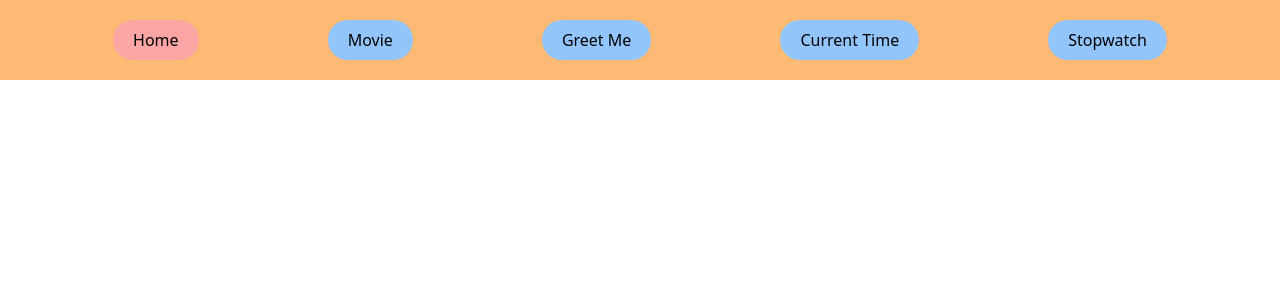
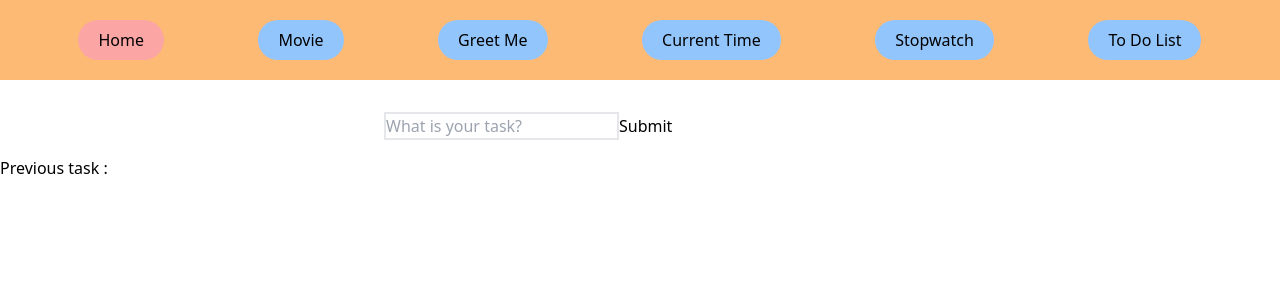
Before and after one commit to AfifJ/learn-react-basic, a React (Vite) app: page /to-do-list in a window 1280 px wide. Shown: the top 300 px of the page. Built offline with nearby package versions, Linux system fonts and the light colour scheme.

Commit message:
:rocket: : new to do list for learning

```diff
--- a/src/App.jsx
+++ b/src/App.jsx
@@ -1,40 +1,36 @@
 import React, { useState } from "react";
-import { BrowserRouter as Router, Routes, Route, NavLink } from "react-router-dom";
-import { MovieSearch, Home, GreetMe, Stopwatch, CurrentTime } from "./pages";
-
+import {
+  BrowserRouter as Router,
+  Routes,
+  Route,
+  NavLink,
+} from "react-router-dom";
+import { CustomNavLink } from "./components";
+import { MovieSearch, Home, GreetMe, Stopwatch, CurrentTime, ToDoList } from "./pages";
 
 const App = () => {
   return (
     <>
       <Router>
-
         <div className="flex gap-4 py-5 bg-orange-300 justify-evenly">
           <NavLink to="/" className="px-5 py-2 bg-red-300 rounded-full">
             Home
           </NavLink>
-      <NavLink to="/movie-search" className="px-5 py-2 bg-blue-300 rounded-full">
-        Movie
-      </NavLink>
-      <NavLink to="/greet" className="px-5 py-2 bg-blue-300 rounded-full">
-        Greet Me
-      </NavLink>
-      <NavLink to="/current-time" className="px-5 py-2 bg-blue-300 rounded-full">
-        Current Time
-      </NavLink>
-      <NavLink to="/timer" className="px-5 py-2 bg-blue-300 rounded-full">
-        Stopwatch
-      </NavLink>
-
+          <CustomNavLink to="/movie-search">Movie</CustomNavLink>
+          <CustomNavLink to="/greet">Greet Me</CustomNavLink>
+          <CustomNavLink to="/current-time">Current Time </CustomNavLink>
+          <CustomNavLink to="/timer">Stopwatch</CustomNavLink>
+          <CustomNavLink to="/to-do-list">To Do List</CustomNavLink>
         </div>
         <Routes>
+          <Route path="/" element={<Home />} />
           <Route path="/movie-search" element={<MovieSearch />} />
           <Route path="/greet" element={<GreetMe />} />
           <Route path="/timer" element={<Stopwatch />} />
           <Route path="/current-time" element={<CurrentTime />} />
-        <Route path="/" element={<Home />}  />
-      </ Routes>
+          <Route path="/to-do-list" element={<ToDoList />} />
+        </Routes>
       </Router>
-
     </>
   );
 };
--- /dev/null
+++ b/src/components/CustomNavLink.jsx
@@ -0,0 +1,10 @@
+import React from 'react'
+import { NavLink } from 'react-router-dom'
+
+const CustomNavLink = ({ to, children }) => {
+  return (
+    <NavLink to={to} className="px-5 py-2 bg-blue-300 rounded-full">{children}</NavLink>
+  )
+}
+
+export default CustomNavLink
--- a/src/components/index.js
+++ b/src/components/index.js
@@ -1,7 +1,9 @@
 import MovieCard from './MovieCard';
 import Welcome from './Welcome';
+import CustomNavLink from './CustomNavLink';
 
 export {
   MovieCard,
-  Welcome
+  Welcome,
+  CustomNavLink,
 }
--- /dev/null
+++ b/src/pages/ToDoList.jsx
@@ -0,0 +1,37 @@
+import React, { useRef } from "react";
+import { useState } from "react";
+
+const ToDoList = () => {
+  const [input, setInput] = useState("");
+  const inputPrev = useRef(null);
+
+  const taskHandler = (e) => {
+    e.preventDefault();
+    inputPrev.current = input;
+  };
+
+  return (
+    <div className="my-8">
+      <form onSubmit={taskHandler}>
+        <div className="inline-block mx-96 mb-4">
+          <input
+            className="border-2"
+            placeholder="What is your task?"
+            type="text"
+            value={input}
+            onChange={(e) => setInput(e.target.value)}
+          />
+          <button type="submit">Submit</button>
+        </div>
+      </form>
+      {input && (
+        <div className="text-center text-2xl font-bold">
+          <h1>Your task is "{input}"</h1>
+        </div>
+      )}
+      <div>Previous task : {inputPrev.current}</div>
+    </div>
+  );
+};
+
+export default ToDoList;
--- a/src/pages/index.js
+++ b/src/pages/index.js
@@ -3,6 +3,7 @@ import Home from "./Home";
 import GreetMe from "./GreetMe";
 import Stopwatch from "./Stopwatch";
 import CurrentTime from "./CurrentTime";
+import ToDoList from "./ToDoList";
 
 export {
   Home,
@@ -10,4 +11,5 @@ export {
   GreetMe,
   Stopwatch,
   CurrentTime,
+  ToDoList,
 }
```
Lines whose indentation alone changed are shown as unchanged.
